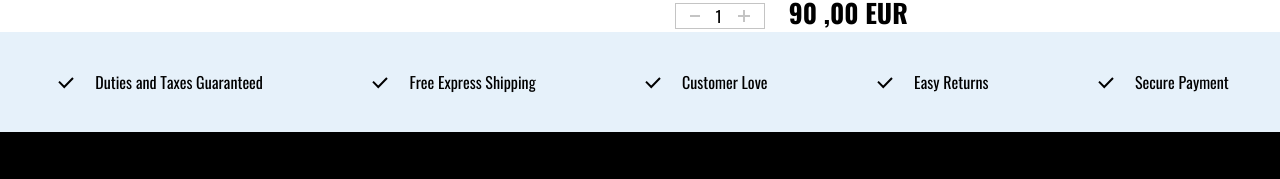
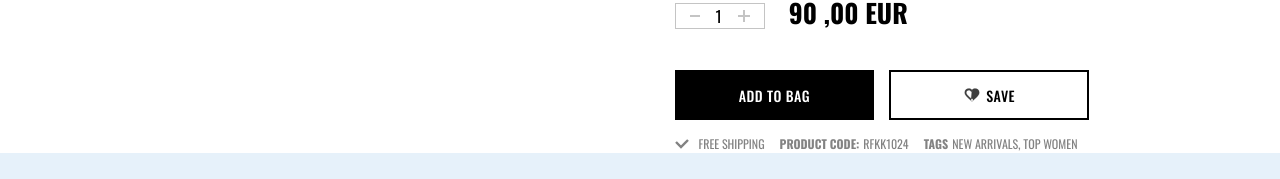
Before and after one commit to SabaKhubashvili/Euphoria_Ecommerce, a Next.js app: page /product/1 in a window 1280 px wide. Shown: the part 621-800 px from the top of the page. Built offline with nearby package versions, Linux system fonts and the light colour scheme.

Commit message:
feat: finished single product page top (High resulotion only)

```diff
--- a/app/components/Product/SingleProductInformation.tsx
+++ b/app/components/Product/SingleProductInformation.tsx
@@ -1,6 +1,9 @@
 "use client";
 import React, { useState } from "react";
 import Counter from "../buttons/Counter";
+import { MainButton } from "../buttons/MainButton";
+import { SecondaryButton } from "../buttons/SecondaryButton";
+import { CheckedIcon, GrayHeartIcon } from "@/public/Svg/Icons";
 
 const SingleProductInformation = () => {
   const [quantity, setQuantity] = useState<number>(1);
@@ -111,12 +114,40 @@ const SingleProductInformation = () => {
       <div className="flex gap-[24px] mt-[36px]">
         <div className="flex flex-col gap-[10px]">
           <h3 className="uppercase text-[14px] font-medium">Quantity</h3>
-          <Counter value={quantity} setValue={(value) => setQuantity(value)} max={10} />
+          <Counter
+            value={quantity}
+            setValue={(value) => setQuantity(value)}
+            max={10}
+          />
         </div>
         <div>
           <h3 className="uppercase text-[14px] font-medium">Price total</h3>
-          <h2 className="text-[26px] font-bold uppercase">{quantity * 90} ,00 EUR</h2>
+          <h2 className="text-[26px] font-bold uppercase">
+            {quantity * 90} ,00 EUR
+          </h2>
         </div>
+      </div>
+      <div className="mt-[38px] flex gap-[15px]">
+        <div className="w-full max-w-[221px] h-[50px]">
+          <MainButton label="Add to bag" onClick={() => {}} small full />
+        </div>
+        <div className="w-full max-w-[221px] h-[50px]">
+          <SecondaryButton label="Save" onClick={() => {}} small full leftSvg={<GrayHeartIcon/>} />
+        </div>
+      </div>
+      <div className="flex flex-wrap gap-[15px] mt-[15px]">
+            <div className="flex gap-[10px] uppercase text-[12px] items-center">
+                <CheckedIcon/>
+                <p className="text-gray" >Free Shipping</p>
+            </div>
+            <div className="flex gap-[4px] uppercase text-[12px]">
+                <p className="text-gray font-bold">Product code:</p>
+                <p className="text-gray" > RFKK1024</p>
+            </div>
+            <div className="flex gap-[4px] uppercase text-[12px]">
+                <p className="text-gray font-bold ">Tags</p>
+                <p className="text-gray" > NEW arrivals, Top women</p>
+            </div>
       </div>
     </React.Fragment>
   );
--- a/app/components/buttons/MainButton.tsx
+++ b/app/components/buttons/MainButton.tsx
@@ -13,7 +13,7 @@ export const MainButton = ({onClick,label,small,full}:Props) => {
     tracking-[0.5px] uppercase bg-black
     lg:hover:bg-secondary text-white transition-colors duration-200
     ${small ? 'lg:py-[6px] py-[3px]  lg:px-[20px] px-[10px] text-[14px] ' : 'text-[18px] lg:py-[8px] py-[4px]  lg:px-[40px] px-[20px] '}
-    ${full && 'w-full'}
+    ${full && 'w-full h-full'}
   `}>
         {label}
     </button>
--- a/app/components/buttons/SecondaryButton.tsx
+++ b/app/components/buttons/SecondaryButton.tsx
@@ -8,17 +8,22 @@ interface Props{
     small?:boolean
     full?:boolean
     color?:string
+    leftSvg?:React.ReactNode
 }
 
-export const SecondaryButton = ({label,onClick,small,full,color}:Props) => {
+export const SecondaryButton = ({label,onClick,small,full,color,leftSvg}:Props) => {
   return (
     <button className={`w-fit border-[2px] border-black  font-medium
     tracking-[0.5px] uppercase
-   transition-colors duration-200
-    ${small ? 'lg:py-[6px] py-[3px]  lg:px-[20px] px-[10px] text-[15px] ' : 'text-[18px] lg:py-[8px] py-[4px]  lg:px-[40px] px-[20px] '}
-    ${full && 'w-full'}
+   transition-colors duration-200 flex items-center  justify-center gap-[5px]
+    ${small ? 'lg:py-[6px] py-[3px]  lg:px-[20px] px-[10px] text-[14px] ' : 'text-[18px] lg:py-[8px] py-[4px]  lg:px-[40px] px-[20px] '}
+    ${full && 'w-full h-full'}
     ${color === 'white' ? 'border-white ' : 'lg:hover:bg-black lg:hover:text-white border-black '}
   `}>
+    {
+      leftSvg &&
+      leftSvg
+    }
         {label}
     </button>
   )
--- /dev/null
+++ b/public/Svg/Icons/CheckedIcon.tsx
@@ -0,0 +1,8 @@
+
+export const CheckedIcon = () => {
+  return (
+    <svg xmlns="http://www.w3.org/2000/svg" width="14" height="10" viewBox="0 0 14 10" fill="none">
+  <path d="M1 3L6 8L13 1" stroke="#828282" stroke-width="2.4"/>
+</svg>
+  )
+}
--- /dev/null
+++ b/public/Svg/Icons/GrayHeartIcon.tsx
@@ -0,0 +1,11 @@
+
+export const GrayHeartIcon = () => {
+  return (
+        <svg width="18" height="18" viewBox="0 0 18 18" fill="none" xmlns="http://www.w3.org/2000/svg">
+        <g id="heart-outline">
+        <path id="Vector" d="M8.9998 15.4324L8.93425 15.3755L7.89039 14.4692L8.9998 15.4324ZM8.9998 15.4324L9.06536 15.3755M8.9998 15.4324L9.06536 15.3755M9.06536 15.3755L10.1092 14.4692L9.06536 15.3755ZM8.9998 3.98089C9.80379 3.13432 10.9974 2.59995 12.2398 2.59995C14.508 2.59995 16.2998 4.29501 16.2998 6.47652C16.2998 7.80531 15.6706 9.00551 14.5882 10.2684C13.5068 11.5301 11.9613 12.8676 10.1094 14.4691L8.9998 3.98089ZM8.9998 3.98089C8.19582 3.13432 7.00223 2.59995 5.7598 2.59995C3.49162 2.59995 1.6998 4.29501 1.6998 6.47652C1.6998 7.80531 2.329 9.00551 3.41138 10.2684C4.4928 11.5301 6.03835 12.8676 7.89025 14.4691L8.9998 3.98089ZM9.00645 13.3016L9.00637 13.3016L9.00279 13.305L8.9966 13.3109L8.98611 13.3018L8.98604 13.3017C7.27421 11.8204 5.85966 10.596 4.87216 9.49453C3.88329 8.39158 3.3398 7.43014 3.3398 6.47652C3.3398 5.16287 4.37051 4.17325 5.7598 4.17325C6.83254 4.17325 7.87305 4.83937 8.23763 5.73157L8.26304 5.79374H8.3302H9.6694H9.73657L9.76197 5.73157C10.1266 4.83937 11.1671 4.17325 12.2398 4.17325C13.6291 4.17325 14.6598 5.16287 14.6598 6.47652C14.6598 7.43012 14.1163 8.39156 13.1266 9.4945C12.1382 10.5959 10.7219 11.8204 9.00645 13.3016Z" fill="#3F3F3F" stroke="#3F3F3F" stroke-width="0.2"/>
+        </g>
+        </svg>
+
+  )
+}
--- a/public/Svg/Icons/index.ts
+++ b/public/Svg/Icons/index.ts
@@ -16,3 +16,5 @@ export {PrevIconWhite} from './prevIconWhite'
 export {Dropdown_Down} from './Dropdown_Down'
 export {GrayPlusIcon} from './GrayPlusIcon'
 export {GrayMinusIcon} from './GrayMinusIcon'
+export {GrayHeartIcon} from './GrayHeartIcon'
+export {CheckedIcon} from './CheckedIcon'
```
